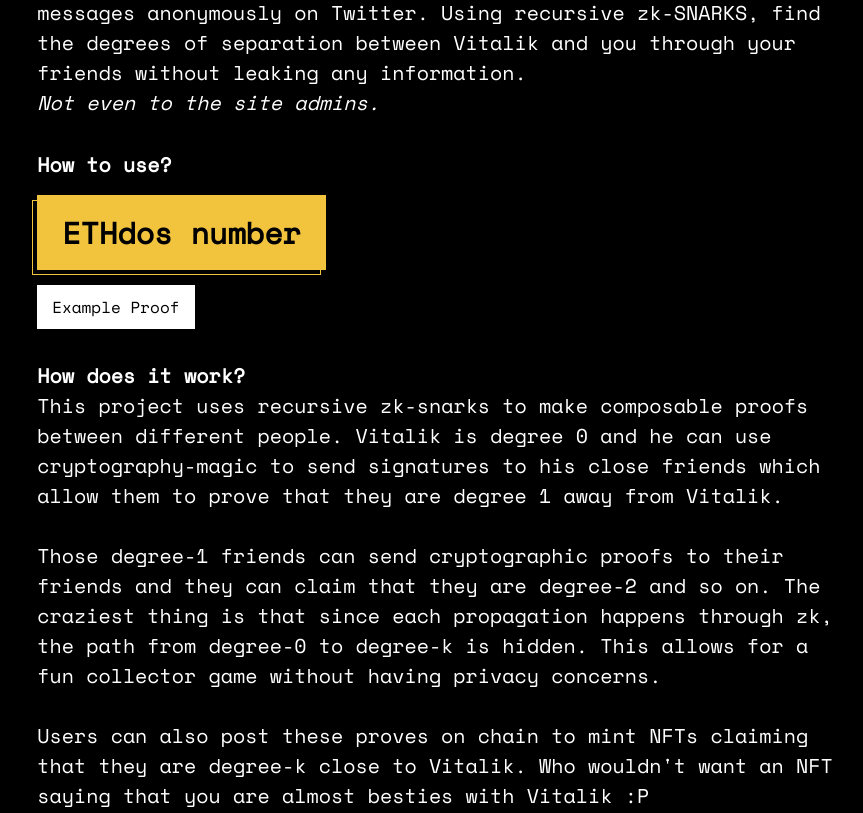
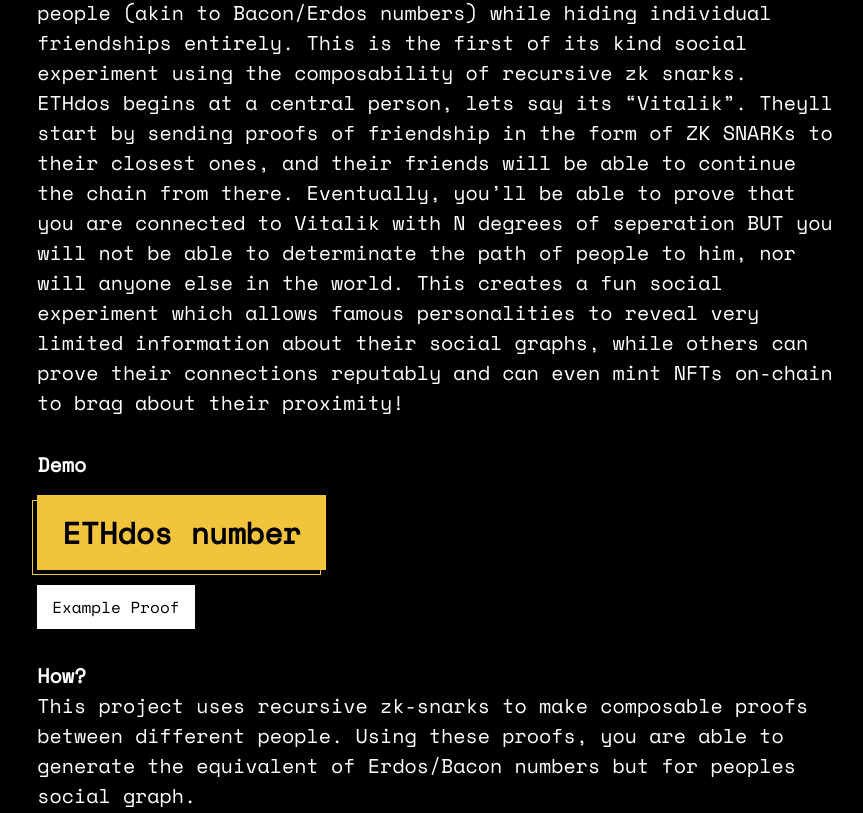
Before and after one commit to ethdos/ethdosnumber, a Next.js app in the folder client/: page / in a window 1280 px wide. Shown: the part 147-960 px from the top of the page, without its empty margins (205-1068 px from the left). Built offline with nearby package versions, Linux system fonts and the light colour scheme; what @rainbow-me/rainbowkit, wagmi would draw is missing.

Commit message:
edit index

```diff
--- a/client/pages/index.tsx
+++ b/client/pages/index.tsx
@@ -20,20 +20,17 @@
 
             <div className="grid">
               <div className="mb-8">
-                <strong>What is this site?</strong>
+                <strong>What?</strong>
                 <div>
-                  <a href="https://ethdos.xyz">ETHdos </a>
-                  is an analogue to the Bacon Number for Ethereum.
-                  broadcast messages anonymously on Twitter. Using recursive
-                  zk-SNARKS, find the degrees of separation between Vitalik and you
-                  through your friends without leaking any information.
-                  <br />
-                  <em>Not even to the site admins.</em>
+                  Presenting ETHdos numbers: measuring degrees of separation of people (akin to Bacon/Erdos numbers) while hiding individual friendships entirely. This is the first of its kind social experiment using the composability of recursive zk snarks.
+                </div>
+                <div>
+                  ETHdos begins at a central person, lets say its “Vitalik”. Theyll start by sending proofs of friendship in the form of ZK SNARKs to their closest ones, and their friends will be able to continue the chain from there. Eventually, you’ll be able to prove that you are connected to Vitalik with N degrees of seperation BUT you will not be able to determinate the path of people to him, nor will anyone else in the world. This creates a fun social experiment which allows famous personalities to reveal very limited information about their social graphs, while others can prove their connections reputably and can even mint NFTs on-chain to brag about their proximity!
                 </div>
               </div>
 
               <div className="mb-8">
-                <strong>How to use?</strong>
+                <strong>Demo</strong>
                 <div>
                   <Link href="/send/paste">
                     <StepperHover>ETHdos number</StepperHover>
@@ -46,25 +43,20 @@
               </div>
 
               <div className="mb-8">
-                <strong>How does it work?</strong>
+                <strong>How?</strong>
                 <div>
                 This project uses
                 <a href="https://z.cash/technology/zksnarks/">
                   {" "}recursive zk-snarks{" "}</a>
-                to make composable proofs between different people. Vitalik is degree 0
-                and he can use cryptography-magic to send signatures to his
-                close friends which allow them to prove that they are degree 1
-                away from Vitalik.
+                  to make composable proofs between different people. Using these proofs, you are able to generate the equivalent of Erdos/Bacon numbers but for peoples social graph.
                 <br/><br/>
-                Those degree-1 friends can send cryptographic proofs to their friends
-                and they can claim that they are degree-2 and so on. The craziest thing
-                is that since each propagation happens through zk, the path from
-                degree-0 to degree-k is hidden. This allows for a fun collector game
-                without having privacy concerns.
+                ZK SNARKs allow you to generate succinct proofs of knowledge that do not leak anything about the inputs to these proofs while proving assertions about these inputs. Recursive ZK SNARKs allow you to take this a step further and abuse the succinctness properties of SNARKs to create infinite chains of proofs that can be composably used with other private data (even from other parties) to generate larger proofs.
                 <br/><br/>
-                Users can also post these proves on chain to mint NFTs claiming that
-                they are degree-k close to Vitalik. Who wouldn't want an NFT saying that
-                you are almost besties with Vitalik :P
+                We realized that this is a really interesting primitive to base social experiments on. For instance, recursive ZK SNARKs could allow you to play the game of telephone/secret whispers in a decentralised environment. Building on this idea further, we came up with the idea of encoding the concept of degrees of seperation using a decentralised PKI such as Ethereum. While theoretically interesting, getting this idea to production involved a lot of practical work and hacky solutions. Going from beefy 256gb RAM servers to writing 25 million constraint SNARK circuits, we ended up exploring our understanding of everything from math to devops. Ultimately, we are able to demonstrate an exciting new idea and hope this will lead to other more interesting ones.
+                <br/><br/>
+                Users can also post these proofs on chain to mint NFTs claiming that
+                they are degree-k close to Vitalik. Who wouldnt want an NFT saying that
+                you are almost besties with Vitalik? :P
                 <br/><br/>
                 This allows for a fun social experiment where users would try to
                 have the lowest degree of separation by talking to their friends!
```
